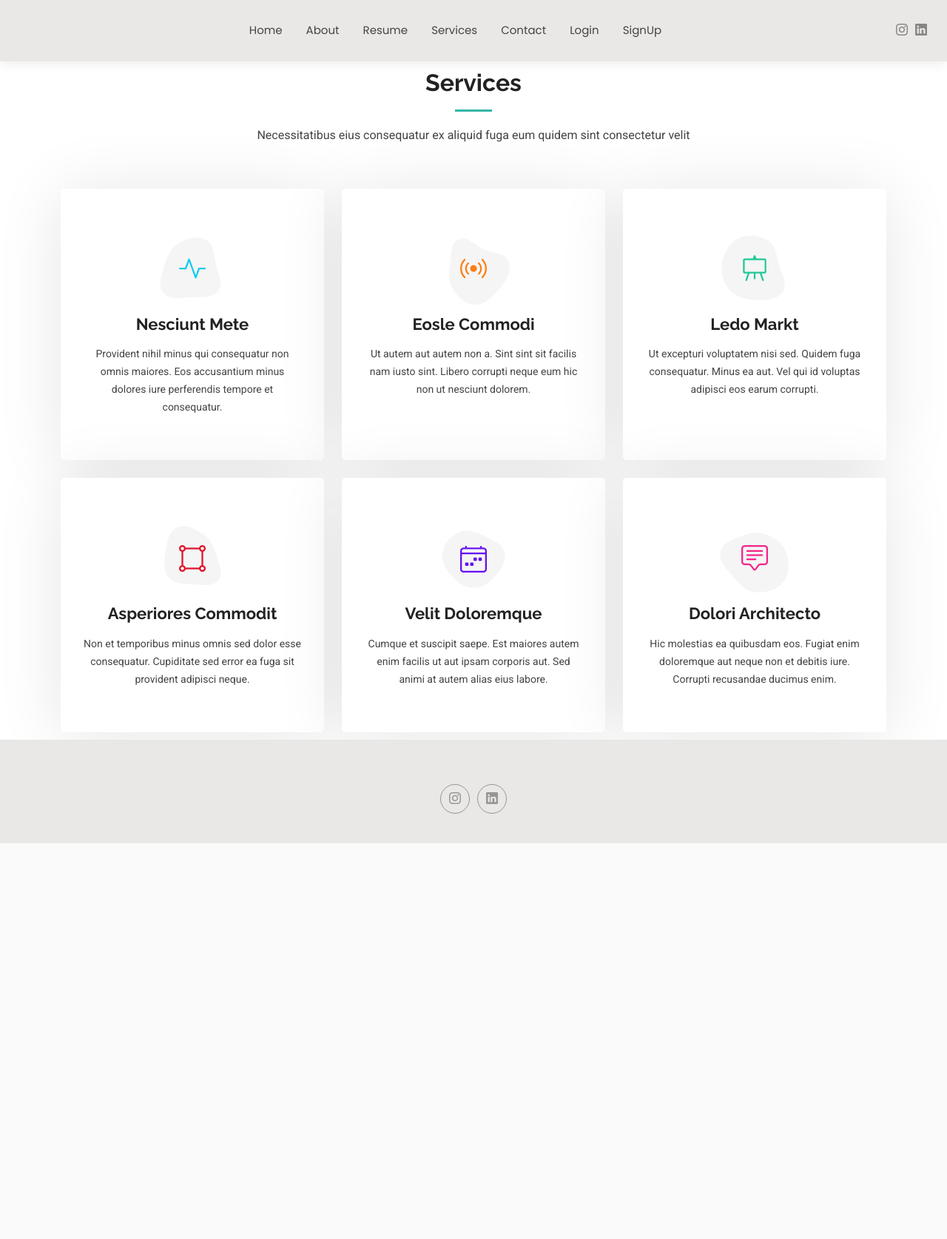
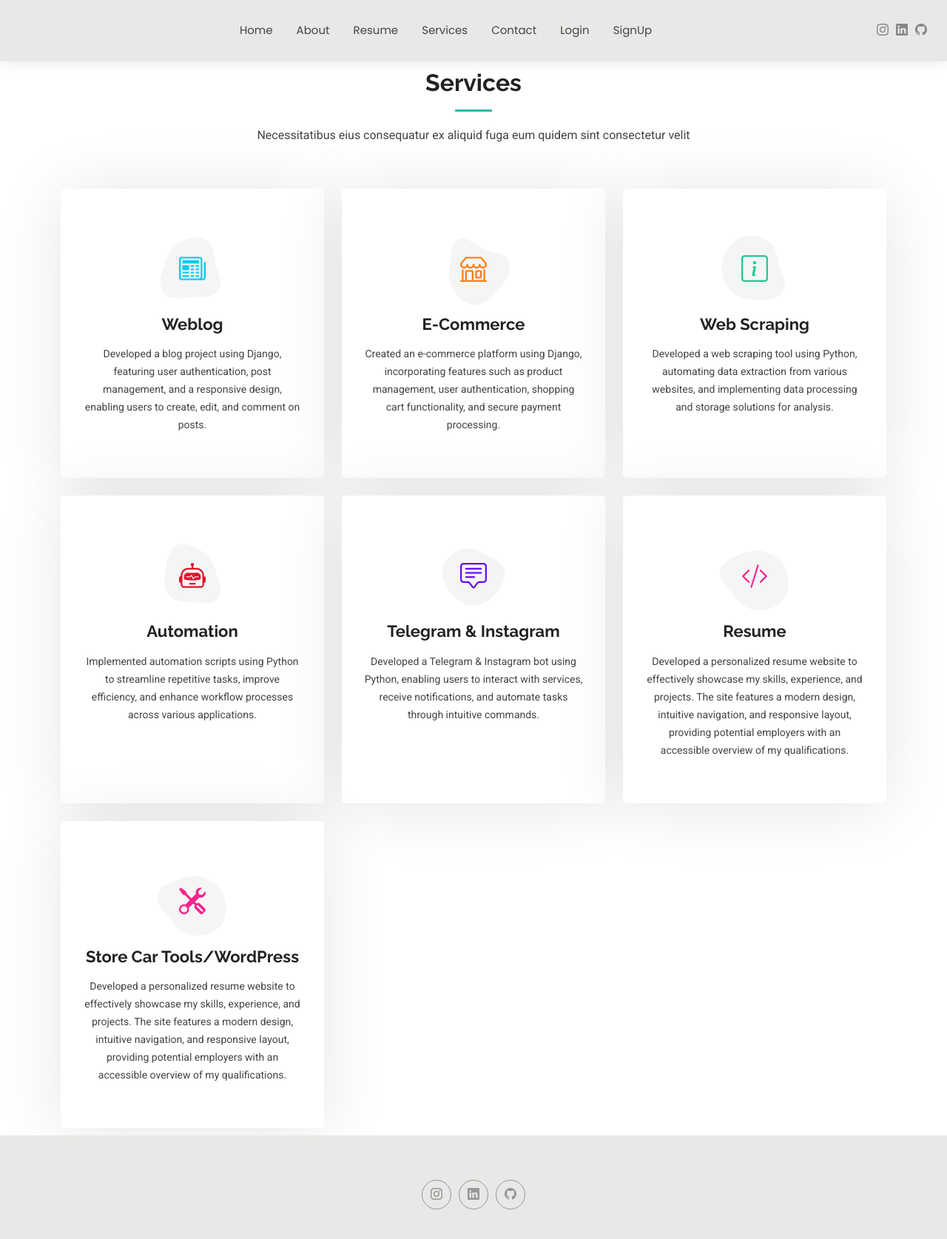
Before and after one commit to sahand-motallebi/cv, a Django app: page /services/ in a window 1280 px wide. Shown: the whole page at 74% size. Before the commit the page ends 1140 px from the top, so only its background shows below. Run offline with Django 4.2, Linux system fonts and the light colour scheme; some libraries are stand-ins or nearby versions.

Commit message:
other basic changes

```diff
--- a/templates/website/base.html
+++ b/templates/website/base.html
@@ -63,15 +63,15 @@
       <div class="header-social-links">
         <a href="https://instagram.com/saahand-mt" class="instagram"><i class="bi bi-instagram"></i></a>
         <a href="https://ir.linkedin.com/in/sahand-motallebi-82540b291" class="linkedin"><i class="bi bi-linkedin"></i></a>
+        <a href="https://github.com/sahand-motallebi"><i class="bi bi-github"></i></a>
       </div>
 
     </div>
   </header>
+
     {% block body %}
 
     {% endblock %}
-
-
 
   <footer id="footer" class="footer light-background">
 
@@ -79,6 +79,7 @@
       <div class="social-links d-flex justify-content-center">
         <a href="https://instagram.com/saahand_mt"><i class="bi bi-instagram"></i></a>
         <a href="https://ir.linkedin.com/in/sahand-motallebi-82540b291"><i class="bi bi-linkedin"></i></a>
+        <a href="https://github.com/sahand-motallebi"><i class="bi bi-github"></i></a>
       </div>
     </div>
 
--- a/templates/website/services.html
+++ b/templates/website/services.html
@@ -23,12 +23,12 @@
                 <svg width="100" height="100" viewBox="0 0 600 600" xmlns="http://www.w3.org/2000/svg">
                   <path stroke="none" stroke-width="0" fill="#f5f5f5" d="M300,521.0016835830174C376.1290562159157,517.8887921683347,466.0731472004068,529.7835943286574,510.70327084640275,468.03025145048787C554.3714126377745,407.6079735673963,508.03601936045806,328.9844924480964,491.2728898941984,256.3432110539036C474.5976632858925,184.082847569629,479.9380746630129,96.60480741107993,416.23090153303,58.64404602377083C348.86323505073057,18.502131276798302,261.93793281208167,40.57373210992963,193.5410806939664,78.93577620505333C130.42746243093433,114.334589627462,98.30271207620316,179.96522072025542,76.75703585869454,249.04625023123273C51.97151888228291,328.5150500222984,13.704378332031375,421.85034740162234,66.52175969318436,486.19268352777647C119.04800174914682,550.1803526380478,217.28368757567262,524.383925680826,300,521.0016835830174"></path>
                 </svg>
-                <i class="bi bi-activity"></i>
+                <i class="bi-newspaper"></i>
               </div>
               <a href="#" class="stretched-link">
-                <h3>Nesciunt Mete</h3>
+                <h3>Weblog</h3>
               </a>
-              <p>Provident nihil minus qui consequatur non omnis maiores. Eos accusantium minus dolores iure perferendis tempore et consequatur.</p>
+              <p>Developed a blog project using Django, featuring user authentication, post management, and a responsive design, enabling users to create, edit, and comment on posts.</p>
             </div>
           </div><!-- End Service Item -->
 
@@ -38,12 +38,12 @@
                 <svg width="100" height="100" viewBox="0 0 600 600" xmlns="http://www.w3.org/2000/svg">
                   <path stroke="none" stroke-width="0" fill="#f5f5f5" d="M300,582.0697525312426C382.5290701553225,586.8405444964366,449.9789794690241,525.3245884688669,502.5850820975895,461.55621195738473C556.606425686781,396.0723002908107,615.8543463187945,314.28637112970534,586.6730223649479,234.56875336149918C558.9533121215079,158.8439757836574,454.9685369536778,164.00468322053177,381.49747125262974,130.76875717737553C312.15926192815925,99.40240125094834,248.97055460311594,18.661163978235184,179.8680185752513,50.54337015887873C110.5421016452524,82.52863877960104,119.82277516462835,180.83849132639028,109.12597500060166,256.43424936330496C100.08760227029461,320.3096726198365,92.17705696193138,384.0621239912766,124.79988738764834,439.7174275375508C164.83382741302287,508.01625554203684,220.96474134820875,577.5009287672846,300,582.0697525312426"></path>
                 </svg>
-                <i class="bi bi-broadcast"></i>
+                <i class="bi bi-shop"></i>
               </div>
               <a href="#" class="stretched-link">
-                <h3>Eosle Commodi</h3>
+                <h3>E-Commerce</h3>
               </a>
-              <p>Ut autem aut autem non a. Sint sint sit facilis nam iusto sint. Libero corrupti neque eum hic non ut nesciunt dolorem.</p>
+              <p>Created an e-commerce platform using Django, incorporating features such as product management, user authentication, shopping cart functionality, and secure payment processing.</p>
             </div>
           </div><!-- End Service Item -->
 
@@ -53,12 +53,12 @@
                 <svg width="100" height="100" viewBox="0 0 600 600" xmlns="http://www.w3.org/2000/svg">
                   <path stroke="none" stroke-width="0" fill="#f5f5f5" d="M300,541.5067337569781C382.14930387511276,545.0595476570109,479.8736841581634,548.3450877840088,526.4010558755058,480.5488172755941C571.5218469581645,414.80211281144784,517.5187510058486,332.0715597781072,496.52539010469104,255.14436215662573C477.37192572678356,184.95920475031193,473.57363656557914,105.61284051026155,413.0603344069578,65.22779650032875C343.27470386102294,18.654635553484475,251.2091493199835,5.337323636656869,175.0934190732945,40.62881213300186C97.87086631185822,76.43348514350839,51.98124368387456,156.15599469081315,36.44837278890362,239.84606092416172C21.716077023791087,319.22268207091537,43.775223500013084,401.1760424656574,96.891909868211,461.97329694683043C147.22146801428983,519.5804099606455,223.5754009179313,538.201503339737,300,541.5067337569781"></path>
                 </svg>
-                <i class="bi bi-easel"></i>
+                <i class="bi-info-square"></i>
               </div>
               <a href="#" class="stretched-link">
-                <h3>Ledo Markt</h3>
+                <h3>Web Scraping</h3>
               </a>
-              <p>Ut excepturi voluptatem nisi sed. Quidem fuga consequatur. Minus ea aut. Vel qui id voluptas adipisci eos earum corrupti.</p>
+              <p>Developed a web scraping tool using Python, automating data extraction from various websites, and implementing data processing and storage solutions for analysis.</p>
             </div>
           </div><!-- End Service Item -->
 
@@ -68,12 +68,12 @@
                 <svg width="100" height="100" viewBox="0 0 600 600" xmlns="http://www.w3.org/2000/svg">
                   <path stroke="none" stroke-width="0" fill="#f5f5f5" d="M300,503.46388370962813C374.79870501325706,506.71871716319447,464.8034551963731,527.1746412648533,510.4981551193396,467.86667711651364C555.9287308511215,408.9015244558933,512.6030010748507,327.5744911775523,490.211057578863,256.5855673507754C471.097692560561,195.9906835881958,447.69079081568157,138.11976852964426,395.19560036434837,102.3242989838813C329.3053358748298,57.3949838291264,248.02791733380457,8.279543830951368,175.87071277845988,42.242879143198664C103.41431057327972,76.34704239035025,93.79494320519305,170.9812938413882,81.28167332365135,250.07896920659033C70.17666984294237,320.27484674793965,64.84698225790005,396.69656628748305,111.28512138212992,450.4950937839243C156.20124167950087,502.5303643271138,231.32542653798444,500.4755392045468,300,503.46388370962813"></path>
                 </svg>
-                <i class="bi bi-bounding-box-circles"></i>
+                <i class="bi-robot"></i>
               </div>
               <a href="#" class="stretched-link">
-                <h3>Asperiores Commodit</h3>
+                <h3>Automation</h3>
               </a>
-              <p>Non et temporibus minus omnis sed dolor esse consequatur. Cupiditate sed error ea fuga sit provident adipisci neque.</p>
+              <p>Implemented automation scripts using Python to streamline repetitive tasks, improve efficiency, and enhance workflow processes across various applications.</p>
               <a href="#" class="stretched-link"></a>
             </div>
           </div><!-- End Service Item -->
@@ -84,12 +84,12 @@
                 <svg width="100" height="100" viewBox="0 0 600 600" xmlns="http://www.w3.org/2000/svg">
                   <path stroke="none" stroke-width="0" fill="#f5f5f5" d="M300,532.3542879108572C369.38199826031484,532.3153073249985,429.10787420159085,491.63046689027357,474.5244479745417,439.17860296908856C522.8885846962883,383.3225815378663,569.1668002868075,314.3205725914397,550.7432151929288,242.7694973846089C532.6665558377875,172.5657663291529,456.2379748765914,142.6223662098291,390.3689995646985,112.34683881706744C326.66090330228417,83.06452184765237,258.84405631176094,53.51806209861945,193.32584062364296,78.48882559362697C121.61183558270385,105.82097193414197,62.805066853699245,167.19869350419734,48.57481801355237,242.6138429142374C34.843463184063346,315.3850353017275,76.69343916112496,383.4422959591041,125.22947124332185,439.3748458443577C170.7312796277747,491.8107796887764,230.57421082200815,532.3932930995766,300,532.3542879108572"></path>
                 </svg>
-                <i class="bi bi-calendar4-week icon"></i>
+                <i class="bi bi-chat-square-text"></i>
               </div>
               <a href="#" class="stretched-link">
-                <h3>Velit Doloremque</h3>
+                <h3>Telegram & Instagram</h3>
               </a>
-              <p>Cumque et suscipit saepe. Est maiores autem enim facilis ut aut ipsam corporis aut. Sed animi at autem alias eius labore.</p>
+              <p>Developed a Telegram & Instagram bot using Python, enabling users to interact with services, receive notifications, and automate tasks through intuitive commands.</p>
               <a href="#" class="stretched-link"></a>
             </div>
           </div><!-- End Service Item -->
@@ -100,13 +100,29 @@
                 <svg width="100" height="100" viewBox="0 0 600 600" xmlns="http://www.w3.org/2000/svg">
                   <path stroke="none" stroke-width="0" fill="#f5f5f5" d="M300,566.797414625762C385.7384707136149,576.1784315230908,478.7894351017131,552.8928747891023,531.9192734346935,484.94944893311C584.6109503024035,417.5663521118492,582.489472248146,322.67544863468447,553.9536738515405,242.03673114598146C529.1557734026468,171.96086150256528,465.24506316201064,127.66468636344209,395.9583748389544,100.7403814666027C334.2173773831606,76.7482773500951,269.4350130405921,84.62216499799875,207.1952322260088,107.2889140133804C132.92018162631612,134.33871894543012,41.79353780512637,160.00259165414826,22.644507872594943,236.69541883565114C3.319112789854554,314.0945973066697,72.72355303640163,379.243833228382,124.04198916343866,440.3218312028393C172.9286146004772,498.5055451809895,224.45579914871206,558.5317968840102,300,566.797414625762"></path>
                 </svg>
-                <i class="bi bi-chat-square-text"></i>
+                <i class="bi bi-code-slash"></i>
               </div>
               <a href="#" class="stretched-link">
-                <h3>Dolori Architecto</h3>
+                <h3>Resume</h3>
               </a>
-              <p>Hic molestias ea quibusdam eos. Fugiat enim doloremque aut neque non et debitis iure. Corrupti recusandae ducimus enim.</p>
+              <p>Developed a personalized resume website to effectively showcase my skills, experience, and projects. The site features a modern design, intuitive navigation, and responsive layout, providing potential employers with an accessible overview of my qualifications.</p>
               <a href="#" class="stretched-link"></a>
+            </div>
+          </div><!-- End Service Item -->
+
+          <div class="col-lg-4 col-md-6" data-aos="fade-up" data-aos-delay="600">
+            <div class="service-item item-pink position-relative">
+              <div class="icon">
+                <svg width="100" height="100" viewBox="0 0 600 600" xmlns="http://www.w3.org/2000/svg">
+                  <path stroke="none" stroke-width="0" fill="#f5f5f5" d="M300,566.797414625762C385.7384707136149,576.1784315230908,478.7894351017131,552.8928747891023,531.9192734346935,484.94944893311C584.6109503024035,417.5663521118492,582.489472248146,322.67544863468447,553.9536738515405,242.03673114598146C529.1557734026468,171.96086150256528,465.24506316201064,127.66468636344209,395.9583748389544,100.7403814666027C334.2173773831606,76.7482773500951,269.4350130405921,84.62216499799875,207.1952322260088,107.2889140133804C132.92018162631612,134.33871894543012,41.79353780512637,160.00259165414826,22.644507872594943,236.69541883565114C3.319112789854554,314.0945973066697,72.72355303640163,379.243833228382,124.04198916343866,440.3218312028393C172.9286146004772,498.5055451809895,224.45579914871206,558.5317968840102,300,566.797414625762"></path>
+                </svg>
+                <i class="bi bi-tools"></i>
+              </div>
+              <a href="https://carwidget.ir" class="stretched-link">
+                <h3>Store Car Tools/WordPress</h3>
+              </a>
+              <p>Developed a personalized resume website to effectively showcase my skills, experience, and projects. The site features a modern design, intuitive navigation, and responsive layout, providing potential employers with an accessible overview of my qualifications.</p>
+              <a href="https://carwidget.ir" class="stretched-link"></a>
             </div>
           </div><!-- End Service Item -->
 
```
Also changed, not shown: statics/css/login.css (+9 -1 lines), statics/scss/Readme.txt (deleted).
